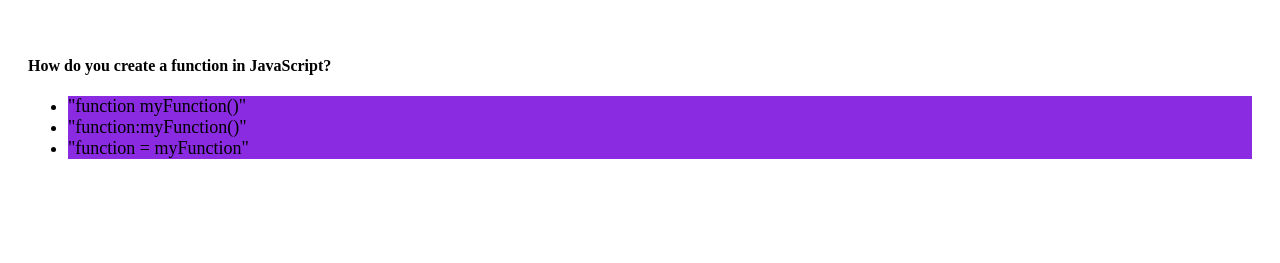
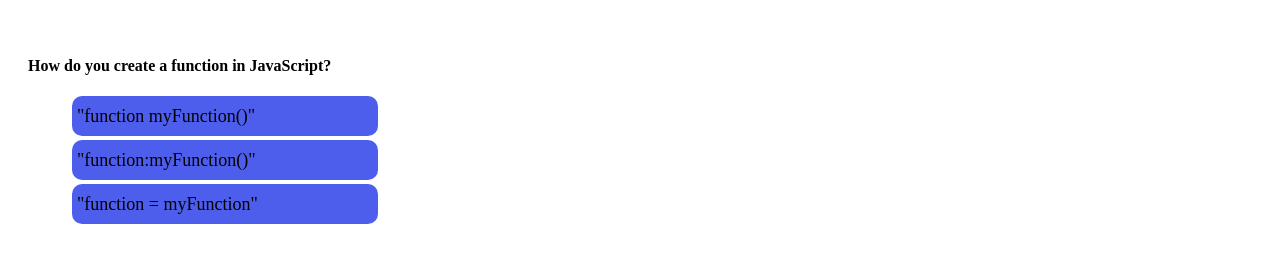
Before and after one commit to rochelledavis/quiz-c4, a plain HTML site: page index.html in a window 1280 px wide. Both pictures are taken after a click on the button "Start Quiz!". Shown: the part 59-322 px from the top of the page. Drawn offline with Linux system fonts and the light colour scheme.

Commit message:
functions set up

```diff
--- a/assets/css/style.css
+++ b/assets/css/style.css
@@ -8,13 +8,21 @@ nav {
 
 li {
     font-size: large;
-    background-color: blueviolet;
-    background-size: cover;
+    background-color: rgb(78, 94, 236);
+    width: 25%;
+    margin-right: 30px;
+    line-height: 30px;
+    list-style: none;
+    border: 2px black;
+    border-radius: 10px;
+    padding: 5px;
+    margin: 4px;
 }
 
 section {
     margin: auto;
     padding: 20px;
+    align-content: center;
 }
 
 .pre-quiz {
@@ -30,4 +38,6 @@ button {
 
 .questions {
     display: none;
+    margin: auto;
+    align-items: center;
 }
--- a/assets/js/script.js
+++ b/assets/js/script.js
@@ -7,6 +7,7 @@ var questions = document.querySelector('.questions')
 
 var timeLeft = 60;
 
+//function put in place to allow timer to count down when start-quiz is clicked
 function setTimer() {
     var timerInterval = setInterval(function() {
         timeLeft--;
@@ -15,14 +16,18 @@ function setTimer() {
         if (timeLeft === 0) {
             clearInterval(timerInterval);
             timerEl.innerHTML = "Time is up!"
+
+            endQuiz()
         }
     }, 1000);
 
     displayQuestions()
 };
 
+//Click to start timer
 document.getElementById("start-quiz").addEventListener("click", setTimer);
 
+//function that enables question to display and calls on the question to increment
 function displayQuestions() {
     preQuiz.style.display = "none";
     questions.style.display = "block";
@@ -30,36 +35,24 @@ function displayQuestions() {
     incrementQuestions()
 }
 
+//function to allow questions to increment
 function incrementQuestions() {
 
-}
-// startQuizEl.addEventListener("click", function(event) {
-//     timeLeft = 60;
+};
 
-//     var downloadTimer = setInterval(function () {
-//         document.getElementById("#countdown").innerHTML = timeLeft + " "+"seconds remaining";
+//listens for a click to check for answer accuracy and displays whether the answer is right or wrong and decrements time by 10 if wrong
+listItemEl.addEventListener("click", function(event) {
+    var answer = event.target;
 
-//         timeLeft -= 1;
-//         if(timeLeft <= 0) {
-//             clearInterval(downloadTimer);
-//             document.getElementById("#countdown").innerHTML = "Time is up"
-//         }
-//     }, 1000);
-//     console.log(countdown);
-// });
+    if (answer.dataset.answer = "Correct!") {
+        answer.innerHTML = answer.dataset.answer
+    }
+});
 
-//console.log(countdown)
+//if time left === 0, then end quiz
+function endQuiz() {
 
-// function countdown() {
-//     var timeLeft = 60;
-// }
-
-//countdown ()
-
-
-//every second, decrement by 1
-//if time left === 0, then end quiz
-
+};
 
 //create variable to hold question #
 //based on variable, display question
--- a/index.html
+++ b/index.html
@@ -21,9 +21,9 @@
         <div id="question1" class="questions">
             <h4>How do you create a function in JavaScript?</h4>
             <ul>
-                <li class="answer" data-answer="correct">"function myFunction()"</li>
-                <li class="answer" data-answer="wrong">"function:myFunction()"</li>
-                <li class="answer" data-answer="wrong">"function = myFunction"</li>
+                <li class="answer" data-answer="Correct!">"function myFunction()"</li>
+                <li class="answer" data-answer="Wrong!">"function:myFunction()"</li>
+                <li class="answer" data-answer="Wrong!">"function = myFunction"</li>
             </ul>
         </div>
         <div id="question2" class="questions">
```
